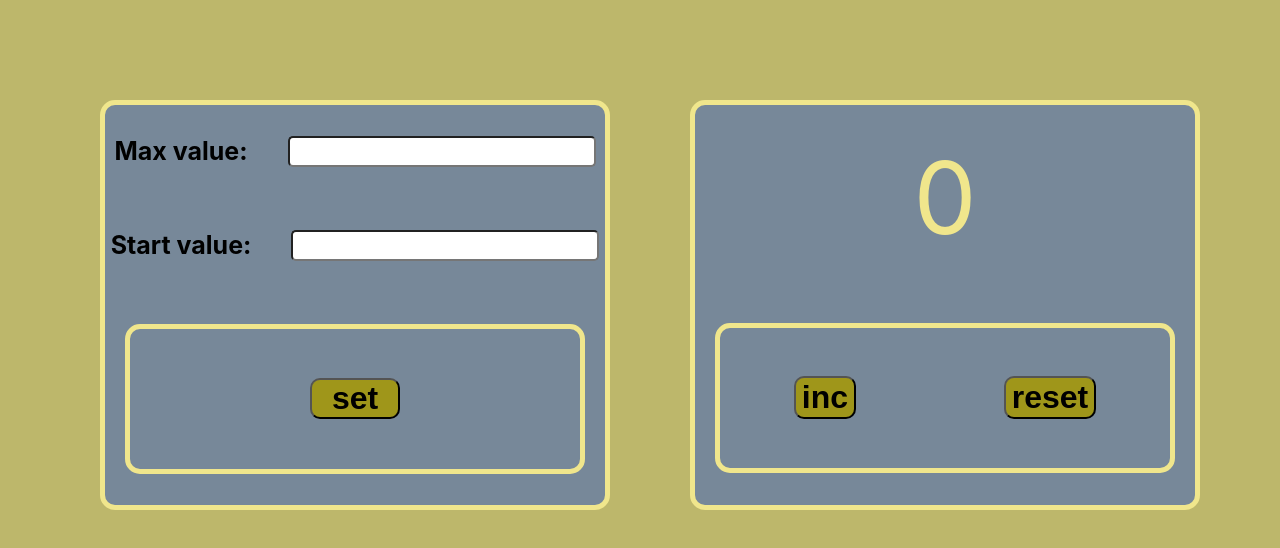
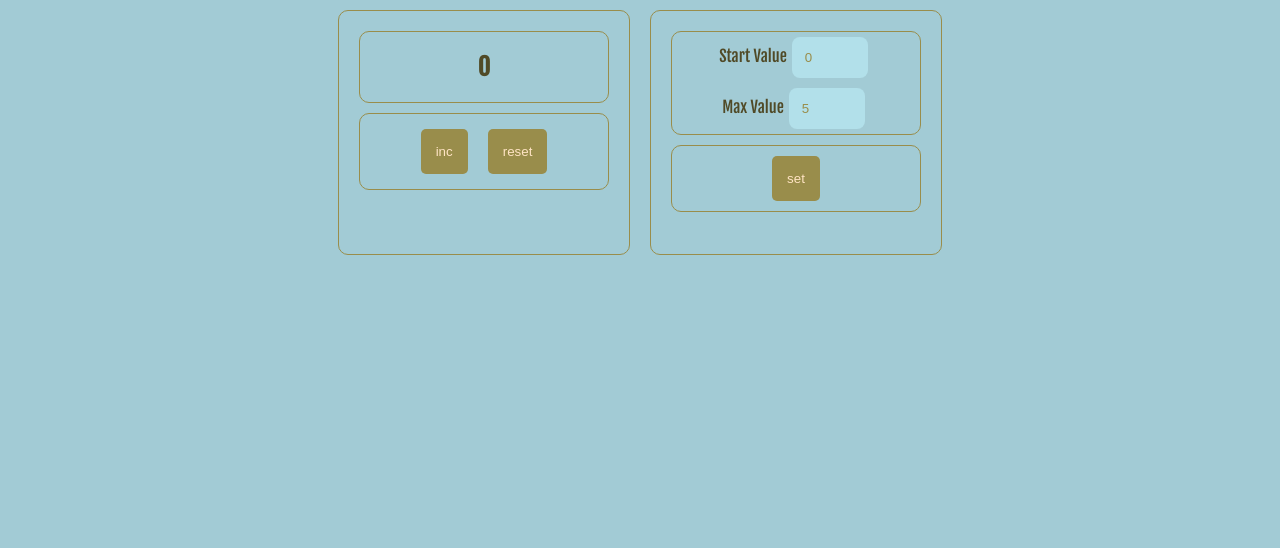
Before and after one commit to VladKravets/Counter, a React (Create React App) app in the folder my-app/: page / in a window 1280 px wide. Shown: the top 548 px of the page. Built offline with nearby package versions, Linux system fonts and the light colour scheme.

Commit message:
add settings counter

```diff
--- a/my-app/src/App.css
+++ b/my-app/src/App.css
@@ -1,53 +1,86 @@
+@import url('https://fonts.googleapis.com/css2?family=Fjalla+One&display=swap');
 body {
-  background-color:#BDB76B;
+  margin: 0;
+  font-family: 'Fjalla One', sans-serif;
+  background-color: #a2cbd5;
 }
 
 .App {
+  text-align: center;
   display: flex;
-  justify-content: space-between;
   align-items: center;
-}
-.settings{
-  padding-left: 100px;
-}
-.counter-value{
-  font-size: 100px;
-  color: #F0E68C;
-}
-.max-counterValue{
-  color: red;
-  font-size: 100px;
-  font-weight: bold;
+  justify-content: center;
+
 }
 
-.counter-block {
-  margin: 100px auto;
-  display: flex;
-  flex-direction: column;
-  justify-content: space-around;
-  align-items: center;
-  width: 500px;
-  height: 400px;
-  background-color: #778899;
-  border-radius: 15px;
-  border: 5px solid #F0E68C;
+.redText {
+  color: red;
+  font-weight: bold;
+  font-size: 50px;
 }
 
-
-.counter-buttons {
-  border: 5px solid #F0E68C;
-  width: 450px;
-  height: 140px;
-  border-radius: 15px;
+.counterAppWrap {
   display: flex;
-  justify-content: space-around;
-  align-items: center;
+  /*flex-direction: row;*/
+  justify-content: center;
+  /*align-items: center;*/
+  flex-wrap: wrap;
+  color: #504a27;
 }
 
-.counter-buttons  button {
-  font-size: 32px;
-  font-weight: 700;
-  background-color: #9f961a;
+.Wrap {
+  width: 250px;
+  border: 1px solid #998d4b;
   border-radius: 10px;
-  outline: #F0E68C;
+  padding: 20px;
+  margin: 10px;
 }
+
+.displayWrap {
+  border: 1px solid #998d4b;
+  border-radius: 10px;
+}
+
+.counterButtonsWrap {
+  border: 1px solid #998d4b;
+  border-radius: 10px;
+  margin-top: 10px;
+  padding: 5px;
+}
+
+.btn {
+  background-color: #998d4b;
+  outline: none;
+  border: none;
+  border-radius: 5px;
+  padding: 15px;
+  margin: 10px;
+  color: bisque;
+}
+
+.btn:disabled {
+  background-color: gray;
+}
+
+.btn:active {
+  background-color: #504a27;
+}
+.inputValue {
+  width: 50px;
+  background-color: #b2e0ea;
+  color: #998d4b;
+  outline: none;
+  border: none;
+  padding: 13px;
+  border-radius: 8px;
+  margin: 5px;
+}
+
+.errorField{
+  height: 22px;
+  color: red;
+}
+
+.inputSettings{
+  margin-bottom: 10px;
+}
--- a/my-app/src/App.tsx
+++ b/my-app/src/App.tsx
@@ -1,35 +1,13 @@
-import React, {useState} from 'react';
+import React from 'react';
 import './App.css';
-import Button from "./components/Button";
-import DisplayCounter from "./components/DisplayCounter";
-import Settings from "./components/Settings";
+
+import Counter from "./components/Counter";
 
 
 function App() {
-    const [counter, setCounter] = useState(0)
-    const [minValue, setMinValue] = useState(12)
-    const [maxValue, setMaxValue] = useState(24)
-    const setUpCounterHandler = () => {
-
-        setCounter((actual) => actual + 1)
-
-    }
-    const resetCounter = () => {
-        setCounter(minValue)
-    }
-
     return (
         <div className="App">
-            <div className={'settings'}>
-                <Settings/>
-            </div>
-            <div className={'counter-block'}>
-                <DisplayCounter counter={counter} minValue={minValue} maxValue={maxValue}/>
-                <div className={'counter-buttons'}>
-                    <Button disabled={counter === maxValue} name={'inc'} callback={setUpCounterHandler}/>
-                    <Button disabled={counter === minValue} name={'reset'} callback={resetCounter}/>
-                </div>
-            </div>
+            <Counter/>
         </div>
     )
         ;
--- /dev/null
+++ b/my-app/src/components/Counter.tsx
@@ -0,0 +1,85 @@
+import DisplayCounter from "./DisplayCounter";
+
+
+
+import React, {useEffect, useState} from 'react';
+import Counter from "./Counter";
+import Settings from "./Settings";
+
+export type settingsType = {
+    START_VALUE: number
+    MAX_VALUE: number
+}
+
+const CounterWrap = () => {
+    const [settings, setSettings] = useState({
+        START_VALUE: 0,
+        MAX_VALUE: 5
+    } as settingsType)
+
+
+    const [counter, setCounter] = useState(settings.START_VALUE)
+    const incrementCounter = () => {
+        counter < settings.MAX_VALUE &&
+        setCounter(counter + 1)
+        localStorage.setItem('counter', (counter + 1).toString())
+    }
+
+    const [error, setError] = useState(null as null | string)
+    const saveSettings = (startValue: number, maxValue: number) => {
+        if (startValue < maxValue) {
+            setError(null)
+            setSettings({
+                START_VALUE: startValue,
+                MAX_VALUE: maxValue
+            })
+            setCounter(settings.START_VALUE)
+            localStorage.setItem('settings', JSON.stringify({
+                START_VALUE: startValue,
+                MAX_VALUE: maxValue
+            }))
+        } else {
+            setError('incorrect start or max Value')
+        }
+
+    }
+
+    const resetCounter = () => {
+        setCounter(settings.START_VALUE)
+        localStorage.setItem('counter', settings.START_VALUE.toString())
+    }
+
+    useEffect(() => {
+        const LS = localStorage.getItem('settings')
+        if (LS) {
+            // const parsedLS = JSON.parse(LS)
+            setSettings(JSON.parse(LS))
+        }
+        const LScounter = localStorage.getItem('counter')
+        if (LScounter) {
+            setCounter(+LScounter)
+        }
+    }, [])
+
+    // useEffect(() => {
+    //     // setCounter(settings.START_VALUE)
+    //     localStorage.setItem('settings', JSON.stringify(settings))
+    // }, [settings])
+
+
+    return (
+        <div className={'counterAppWrap'}>
+            <DisplayCounter
+                counter={counter}
+                incrementCounter={incrementCounter}
+                resetCounter={resetCounter}
+                stopCount={counter >= settings.MAX_VALUE}/>
+            <Settings setSettings={setSettings}
+                      error={error}
+                      saveSettings={saveSettings}
+                      settings={settings}/>
+        </div>
+    );
+};
+
+export default CounterWrap;
--- a/my-app/src/components/DisplayCounter.tsx
+++ b/my-app/src/components/DisplayCounter.tsx
@@ -1,15 +1,36 @@
-import React from 'react';
+import React, {useEffect} from 'react';
 
-type DisplayPropsType = {
+type propsType = {
     counter: number
-    minValue: number
-    maxValue: number
+    incrementCounter: () => void
+    resetCounter: () => void
+    stopCount: boolean
 }
+const Counter: React.FC<propsType> = (
+    {
+        counter,
+        incrementCounter,
+        resetCounter,
+        stopCount
+    }) => {
 
-const DisplayCounter: React.FC<DisplayPropsType> = (props) => {
     return (
-        <div className={props.counter === props.maxValue ? 'max-counterValue' : 'counter-value'}>{props.counter}</div>
+        <div className={'Wrap'}>
+            <div className={'displayWrap'}>
+                <h2 className={`display ${stopCount ? 'redText' : ''}`}>{counter}</h2>
+            </div>
+            <div className={'counterButtonsWrap'}>
+                <button className={'btn'}
+                        onClick={incrementCounter}
+                        disabled={stopCount}>inc
+                </button>
+                <button className={'btn'}
+                        onClick={resetCounter}>reset
+                </button>
+            </div>
+
+        </div>
     );
 };
 
-export default DisplayCounter;
+export default Counter;
--- a/my-app/src/components/Settings.tsx
+++ b/my-app/src/components/Settings.tsx
@@ -1,29 +1,57 @@
-import React, {ChangeEvent, useEffect, useState} from 'react';
-import Button from "./Button";
-import s from '../Settings.module.css'
+import React, {ChangeEvent, Dispatch, SetStateAction, useEffect, useState} from "react";
+import {settingsType} from "./Counter";
 
-type SettingsPropsType={
-    // minValue:string
+type propsType = {
+    settings: settingsType
+    setSettings: Dispatch<SetStateAction<settingsType>>
+    error: string | null
+    saveSettings: (startValue: number, maxValue: number) => void
 }
 
-const Settings:React.FC<SettingsPropsType> = (props) => {
-    const [value, setValue] = useState('')
+const Settings: React.FC<propsType> = (
+    {
+        setSettings,
+        settings,
+        saveSettings,
+        error
+    }) => {
 
-    const onChangeInput = (e: ChangeEvent<HTMLInputElement>) => {
-        setValue(e.currentTarget.value)
+    const onStartValueInputChange = (e: ChangeEvent<HTMLInputElement>) => {
+        setSettings({...settings, START_VALUE: +e.currentTarget.value})
     }
+    const onMaxValueInputChange = (e: ChangeEvent<HTMLInputElement>) => {
+        setSettings({...settings, MAX_VALUE: +e.currentTarget.value})
 
-    const setValueCounter = () => {
-            localStorage.setItem('currentValue', JSON.stringify(value))
-        // props.minValue=value
+    }
+    const setBtnHandler = () => {
+        saveSettings(settings.START_VALUE, settings.MAX_VALUE)
     }
 
     return (
-        <div className={s.settingsBlock}>
-            <div className={s.settingsText}>Max value:<input onChange={onChangeInput} type="number"/></div>
-            <div className={s.settingsText}>Start value:<input type="number"/></div>
-            <div className={s.settingsButtons}>
-                <Button name={'set'} callback={setValueCounter}/>
+        <div className={'Wrap'}>
+            <div className={'inputSettings displayWrap'}>
+                <div>
+                    <span>Start Value</span>
+                    <input className={'inputValue'}
+                           value={settings.START_VALUE.toString()}
+                           onChange={onStartValueInputChange}
+                           type="number"/>
+                </div>
+                <div>
+                    <span>Max Value</span>
+                    <input className={'inputValue'}
+                           value={settings.MAX_VALUE.toString()}
+                           onChange={onMaxValueInputChange}
+                           type="number"/>
+                </div>
+            </div>
+            <div className={'settingsBtnWrap displayWrap'}>
+                <button className={'btn'}
+                        onClick={setBtnHandler}>set
+                </button>
+            </div>
+            <div className={"errorField"}>
+                {error}
             </div>
         </div>
     );
```
